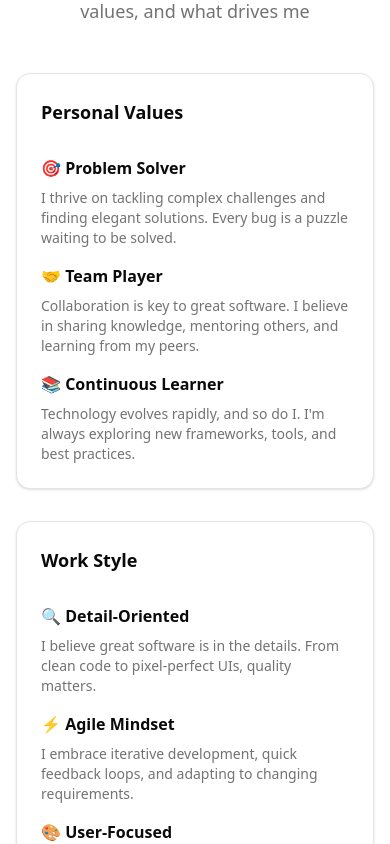
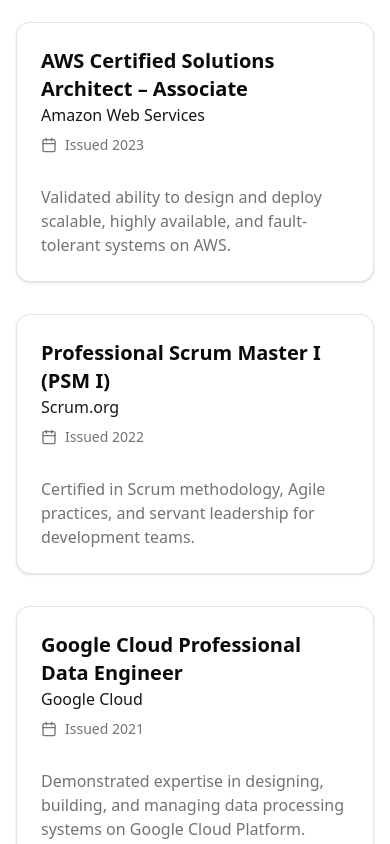
Before and after one commit to lucasSSalgado/portfolio, a Next.js app: page /en in a window 390 px wide. Shown: the part 4200-5044 px from the top of the page. Built offline with nearby package versions, Linux system fonts and the light colour scheme.

Commit message:
adding certificates link

```diff
--- a/src/app/[locale]/page.tsx
+++ b/src/app/[locale]/page.tsx
@@ -45,7 +45,6 @@
 		<div id="top" className="min-h-screen bg-background">
 			<Navbar />
 
-			{/* Hero Section */}
 			<section className="py-20 px-4 text-center bg-gradient-to-br from-background to-muted/20">
 				<div className="container mx-auto max-w-4xl">
 					<div className="mb-8">
@@ -94,7 +93,6 @@
 				</div>
 			</section>
 
-			{/* Experience Section */}
 			<section id="experience" className="py-20 px-4">
 				<div className="container mx-auto max-w-4xl">
 					<div className="text-center mb-12">
@@ -238,7 +236,6 @@
 
 			<Separator />
 
-			{/* Technologies Section */}
 			<section id="technologies" className="py-20 px-4">
 				<div className="container mx-auto max-w-4xl">
 					<div className="text-center mb-12">
@@ -396,7 +393,97 @@
 
 			<Separator />
 
-			{/* About Section */}
+			<section id="certificates" className="py-20 px-4">
+				<div className="container mx-auto max-w-4xl">
+					<div className="text-center mb-12">
+						<Badge className="mx-auto mb-4 text-primary">📜</Badge>
+						<h2 className="text-3xl md:text-4xl font-bold mb-4">Certificates</h2>
+						<p className="text-lg text-muted-foreground">
+							Recognitions and certifications I’ve earned
+						</p>
+					</div>
+
+					<div className="space-y-8">
+						<Card>
+							<CardHeader>
+								<div className="flex flex-col md:flex-row md:items-center md:justify-between gap-2">
+									<div>
+										<CardTitle className="text-xl">
+											AWS Certified Solutions Architect – Associate
+										</CardTitle>
+										<CardDescription className="text-base font-medium text-primary">
+											Amazon Web Services
+										</CardDescription>
+									</div>
+									<div className="flex items-center gap-2 text-sm text-muted-foreground">
+										<Calendar className="w-4 h-4" />
+										<time dateTime="2023">Issued 2023</time>
+									</div>
+								</div>
+							</CardHeader>
+							<CardContent>
+								<p className="text-muted-foreground">
+									Validated ability to design and deploy scalable, highly available,
+									and fault-tolerant systems on AWS.
+								</p>
+							</CardContent>
+						</Card>
+
+						<Card>
+							<CardHeader>
+								<div className="flex flex-col md:flex-row md:items-center md:justify-between gap-2">
+									<div>
+										<CardTitle className="text-xl">
+											Professional Scrum Master I (PSM I)
+										</CardTitle>
+										<CardDescription className="text-base font-medium text-primary">
+											Scrum.org
+										</CardDescription>
+									</div>
+									<div className="flex items-center gap-2 text-sm text-muted-foreground">
+										<Calendar className="w-4 h-4" />
+										<time dateTime="2022">Issued 2022</time>
+									</div>
+								</div>
+							</CardHeader>
+							<CardContent>
+								<p className="text-muted-foreground">
+									Certified in Scrum methodology, Agile practices, and servant
+									leadership for development teams.
+								</p>
+							</CardContent>
+						</Card>
+
+						<Card>
+							<CardHeader>
+								<div className="flex flex-col md:flex-row md:items-center md:justify-between gap-2">
+									<div>
+										<CardTitle className="text-xl">
+											Google Cloud Professional Data Engineer
+										</CardTitle>
+										<CardDescription className="text-base font-medium text-primary">
+											Google Cloud
+										</CardDescription>
+									</div>
+									<div className="flex items-center gap-2 text-sm text-muted-foreground">
+										<Calendar className="w-4 h-4" />
+										<time dateTime="2021">Issued 2021</time>
+									</div>
+								</div>
+							</CardHeader>
+							<CardContent>
+								<p className="text-muted-foreground">
+									Demonstrated expertise in designing, building, and managing data
+									processing systems on Google Cloud Platform.
+								</p>
+							</CardContent>
+						</Card>
+					</div>
+				</div>
+			</section>
+
+			<Separator />
+
 			<section id="about" className="py-20 px-4">
 				<div className="container mx-auto max-w-4xl">
 					<div className="text-center mb-12">
@@ -554,10 +641,8 @@
 				</div>
 			</section>
 
-			{/* Back to Top Button */}
 			<BackToTopButton />
 
-			{/* Footer */}
 			<footer className="py-8 px-4 border-t bg-muted/30">
 				<div className="container mx-auto max-w-4xl text-center">
 					<p className="text-muted-foreground">
--- a/src/components/shared/Navbar.tsx
+++ b/src/components/shared/Navbar.tsx
@@ -31,11 +31,18 @@
 	const router = useRouter();
 	const currentPath = usePathname();
 
-	const navigationLinks = [
+	const navigationLinksEN = [
 		{ href: "#experience", label: "Experience" },
 		{ href: "#technologies", label: "Technologies" },
+		{ href: "#certificates", label: "Certificates" },
 		{ href: "#about", label: "How am I" },
 	];
+	/*const navigationLinksPT = [
+		{ href: "#experience", label: "Experiencia" },
+		{ href: "#technologies", label: "Tecnologias" },
+		{ href: "#certificates", label: "Certificados" },
+		{ href: "#about", label: "Sobre mim" },
+	];*/
 	const languages = [
 		{ code: "EN", label: "English" },
 		{ code: "PT ", label: "Português" },
@@ -53,15 +60,13 @@
 	return (
 		<header className="sticky top-0 z-50 w-full border-b bg-background/95 backdrop-blur supports-[backdrop-filter]:bg-background/60">
 			<div className="container flex h-16 items-center justify-between px-4">
-				{/* Logo/Brand */}
 				<Link href="#top" className="flex items-center space-x-2">
 					<span className="text-xl font-bold">Portfolio</span>
 				</Link>
 
-				{/* Desktop Navigation */}
 				<NavigationMenu className="hidden md:flex">
 					<NavigationMenuList>
-						{navigationLinks.map((link) => (
+						{navigationLinksEN.map((link) => (
 							<NavigationMenuItem key={link.href}>
 								<NavigationMenuLink asChild>
 									<Link
@@ -76,7 +81,6 @@
 					</NavigationMenuList>
 				</NavigationMenu>
 
-				{/* Desktop Language Toggle */}
 				<div className="hidden md:flex items-center space-x-2">
 					<DropdownMenu>
 						<DropdownMenuTrigger asChild>
@@ -105,9 +109,7 @@
 					</DropdownMenu>
 				</div>
 
-				{/* Mobile Menu */}
 				<div className="flex md:hidden items-center space-x-2">
-					{/* Mobile Language Toggle */}
 					<DropdownMenu>
 						<DropdownMenuTrigger asChild>
 							<Button variant="outline" size="sm">
@@ -130,7 +132,6 @@
 						</DropdownMenuContent>
 					</DropdownMenu>
 
-					{/* Mobile Menu Trigger */}
 					<Sheet open={isOpen} onOpenChange={setIsOpen}>
 						<SheetTrigger asChild>
 							<Button variant="outline" size="sm">
@@ -143,7 +144,7 @@
 								<SheetTitle className="flex items-center space-x-2 pb-4 border-b">
 									<span className="text-lg font-semibold">Navigation</span>
 								</SheetTitle>
-								{navigationLinks.map((link) => (
+								{navigationLinksEN.map((link) => (
 									<Link
 										key={link.href}
 										href={link.href}
--- a/src/i18n/request.ts
+++ b/src/i18n/request.ts
@@ -3,7 +3,6 @@
 import { routing } from "./routing";
 
 export default getRequestConfig(async ({ requestLocale }) => {
-	// Typically corresponds to the `[locale]` segment
 	const requested = await requestLocale;
 	const locale = hasLocale(routing.locales, requested)
 		? requested
--- a/src/i18n/routing.ts
+++ b/src/i18n/routing.ts
@@ -1,9 +1,7 @@
 import { defineRouting } from "next-intl/routing";
 
 export const routing = defineRouting({
-	// A list of all locales that are supported
 	locales: ["en", "pt"],
 
-	// Used when no locale matches
 	defaultLocale: "en",
 });
```
